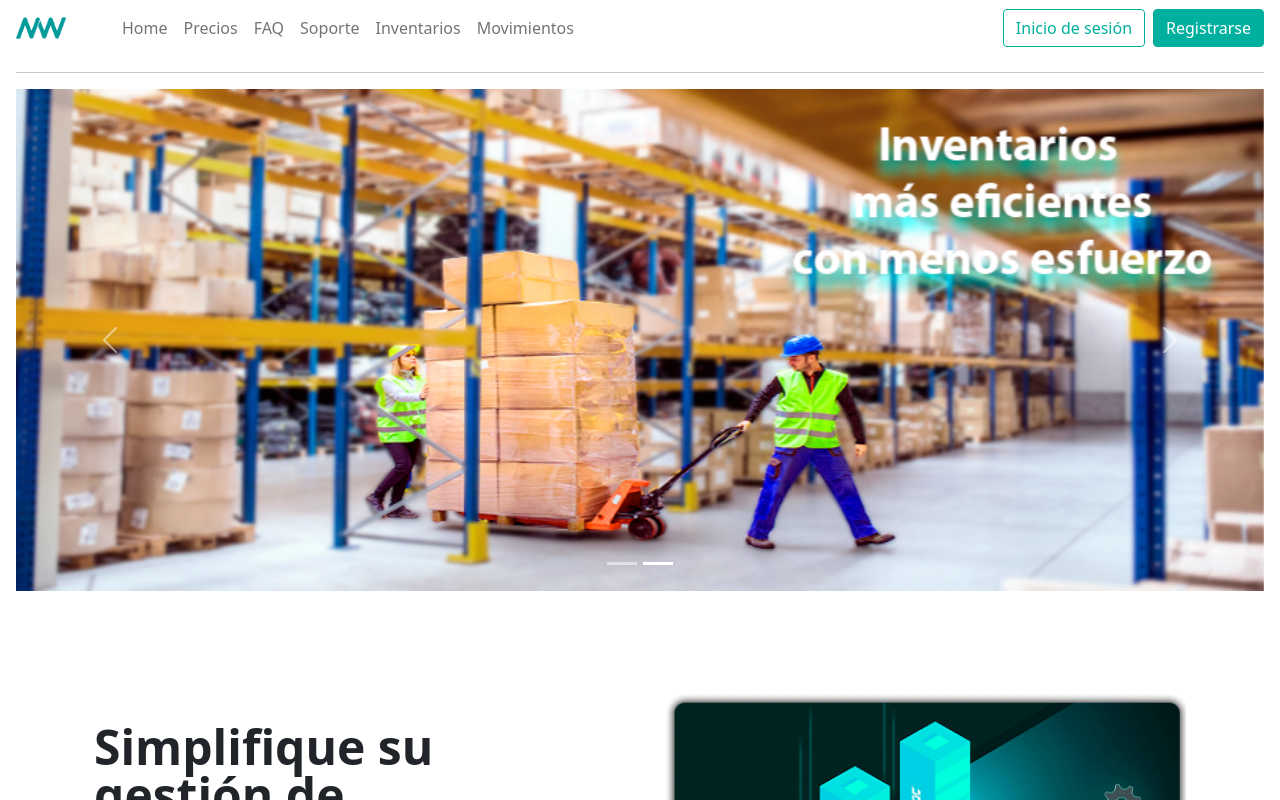
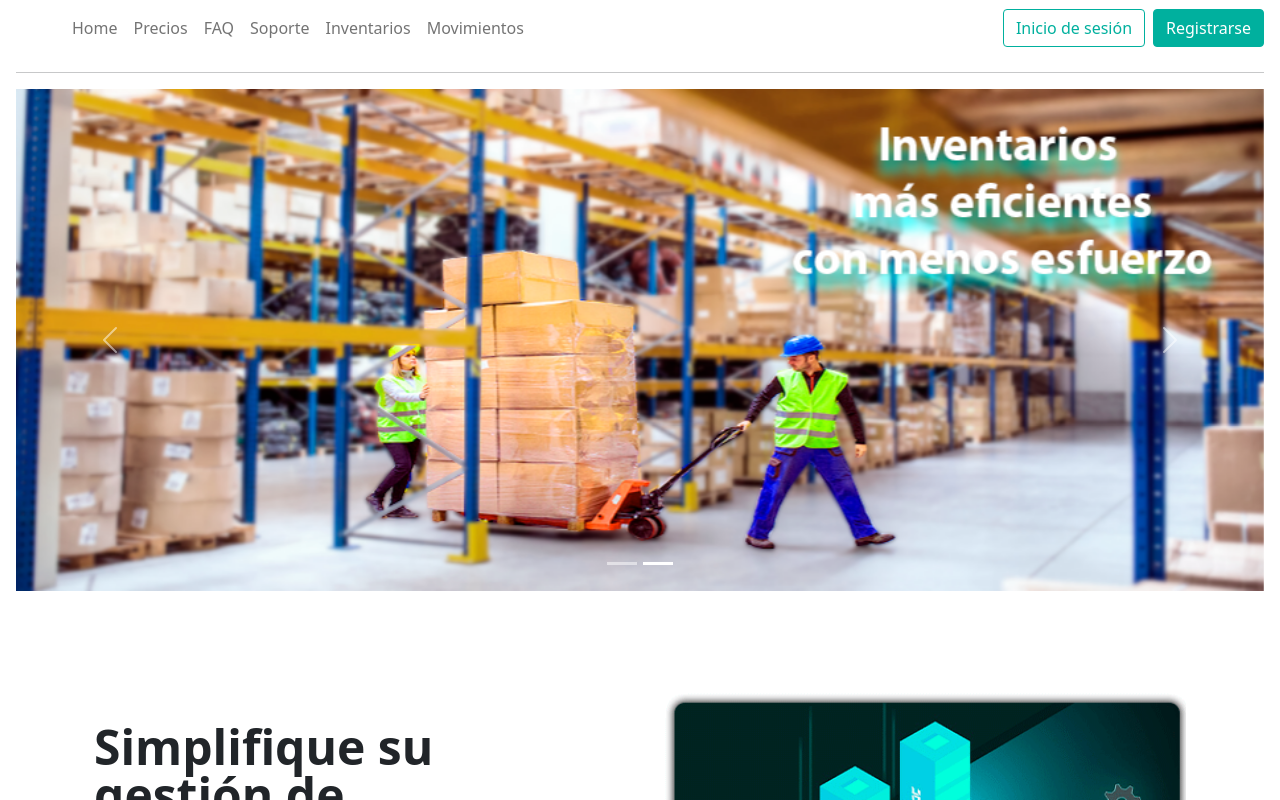
Before and after one commit to DT3264/InventariosWeb, a React (Create React App) app: page / in a window 1280 px wide. Shown: the top 800 px of the page. Built offline with nearby package versions, Linux system fonts and the light colour scheme.

Commit message:
Agregada animación al logo principal

```diff
--- a/src/App.css
+++ b/src/App.css
@@ -32,14 +32,102 @@
   from {
     transform: rotate(0deg);
   }
+
   to {
     transform: rotate(360deg);
   }
 }
 
-.logo {
+.containerLogos {
+  position: relative;
+}
+
+.logo,
+.logoN,
+.logoW {
   width: 50px;
 }
+
+.logoN,
+.logoW {
+  position: absolute;
+}
+
+.logoN {
+  opacity: 0;
+  left: -40px;
+  scale: 0.5;
+  animation: animationN 6s 1s normal forwards;
+}
+
+@keyframes animationN {
+  0% {
+    opacity: 0;
+    left: -40px;
+    scale: 0.5;
+  }
+
+  30% {
+    opacity: 100;
+    left: 0px;
+    scale: 0.5;
+  }
+
+  67% {
+    opacity: 100;
+    left: 0px;
+    scale: 0.5;
+  }
+
+  81% {
+    opacity: 100;
+    left: 0px;
+    scale: 1.2;
+  }
+
+  100% {
+    opacity: 100;
+    left: 0px;
+    scale: 1;
+  }
+}
+
+.logoW {
+  opacity: 0;
+  left: 40px;
+  scale: 0.5;
+  animation: animationW 4s 3s normal forwards;
+}
+
+@keyframes animationW {
+  0% {
+    opacity: 0;
+    left: 40px;
+    scale: 0.5;
+  }
+
+  50% {
+    opacity: 100;
+    left: 0px;
+    scale: 0.5;
+  }
+
+  75% {
+    opacity: 100;
+    left: 0px;
+    scale: 1.2;
+  }
+
+  100% {
+    opacity: 100;
+    left: 0px;
+    scale: 1;
+  }
+}
+
+
+
+
 .btn:hover {
   color: white !important;
 }
@@ -47,6 +135,7 @@
 .btn:active {
   color: white !important;
 }
+
 .btn-primary {
   color: white !important;
 }
--- a/src/index.js
+++ b/src/index.js
@@ -3,7 +3,13 @@ import ReactDOM from "react-dom";
 import "./index.css";
 import "./App.css";
 import "./App.scss";
-import { BrowserRouter as Router, Routes, Route, Link } from "react-router-dom";
+import {
+  BrowserRouter as Router,
+  Routes,
+  Route,
+  Link,
+  Navigate,
+} from "react-router-dom";
 import { Row, Col, NavItem, Nav, Navbar } from "react-bootstrap";
 import Index from "./components/index.js";
 import reportWebVitals from "./reportWebVitals";
@@ -19,18 +25,29 @@ ReactDOM.render(
       <div>
         <div className="container d-inline d-lg-none p-0 m-0">
           <div className="row justify-content-center">
-            <div className="col-1 p-0">
+            {/* <div className="col-1 p-0">
               <img className="logo" src={require("./img/NW.png")} alt="..." />
+            </div> */}
+            <div className="containerLogos col-1 p-0">
+              <img className="logoN" src={require("./img/N.png")} alt="..." />
+              <img className="logoW" src={require("./img/W.png")} alt="..." />
             </div>
           </div>
         </div>
 
         <Navbar className="">
-          <img
+          {/* <img
             className="logo d-none d-lg-inline"
             src={require("./img/NW.png")}
             alt="..."
-          />
+          /> */}
+          <a
+            href="/"
+            className="align-items-center mb-2 mb-lg-0 text-dark text-decoration-none d-none d-lg-flex"
+          >
+            <img className="logoN" src={require("./img/N.png")} alt="..." />
+            <img className="logoW" src={require("./img/W.png")} alt="..." />
+          </a>
           <a
             href="/"
             className="d-flex align-items-center mb-2 mb-lg-0 text-dark text-decoration-none"
@@ -119,6 +136,7 @@ ReactDOM.render(
           <Route path="/soporte" element={<Soporte />} />
           <Route path="/inventarios" element={<Inventario />} />
           <Route path="/movimientos" element={<Movimientos />} />
+          <Route path="*" element={<Navigate to="/" />} />
         </Routes>
       </div>
     </header>
@@ -126,17 +144,6 @@ ReactDOM.render(
   document.getElementById("root")
 );
 
-function About() {
-  return (
-    <>
-      <main>
-        <h2>Who are we?</h2>
-        <p>That feels like an existential question, don't you think?</p>
-      </main>
-    </>
-  );
-}
-
 // If you want to start measuring performance in your app, pass a function
 // to log results (for example: reportWebVitals(console.log))
 // or send to an analytics endpoint. Learn more: https://bit.ly/CRA-vitals
```
Also changed, not shown: src/img/N.png (added), src/img/W.png (added).
